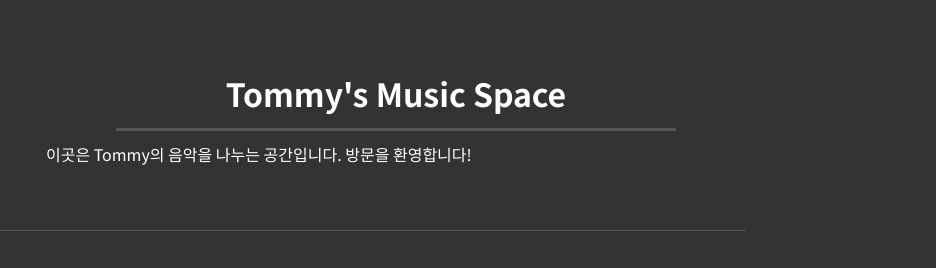
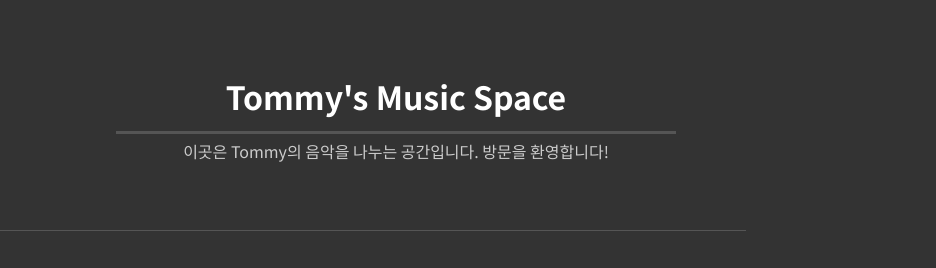
Before and after one commit to tommyjeong-dev/tommyjeong-dev.github.io, a website: page index.html in a window 1280 px wide. Shown: the top 268 px of the page, 344-1280 px from the left. Drawn offline with Linux system fonts and the light colour scheme; no server answers.

Commit message:
Update main.css

```diff
--- a/css/main.css
+++ b/css/main.css
@@ -63,3 +63,11 @@ h2.section-title::before {
 }
 .btn-add { background-color: #2ecc71; }
 .btn-add:hover { background-color: #27ae60; }
+
+/* css/main.css 파일 맨 아래에 추가 */
+
+.header-text-content .intro-text {
+    text-align: center; /* 텍스트를 가운데로 정렬합니다. */
+    margin-top: 10px;   /* 제목과의 간격을 조금 줍니다. */
+    color: #ccc;         /* 기본 흰색보다 약간 어둡게 하여 계층을 줍니다. */
+}
```
